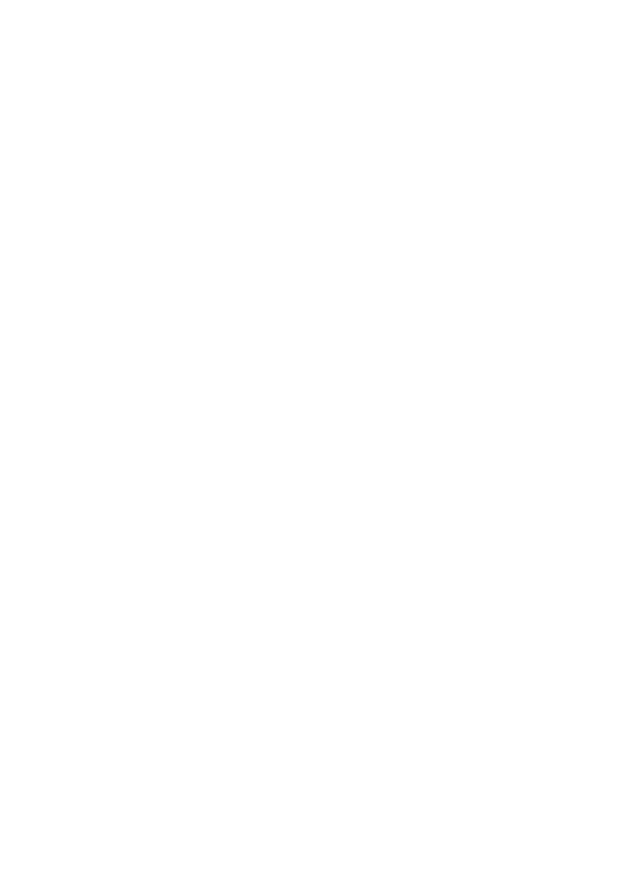
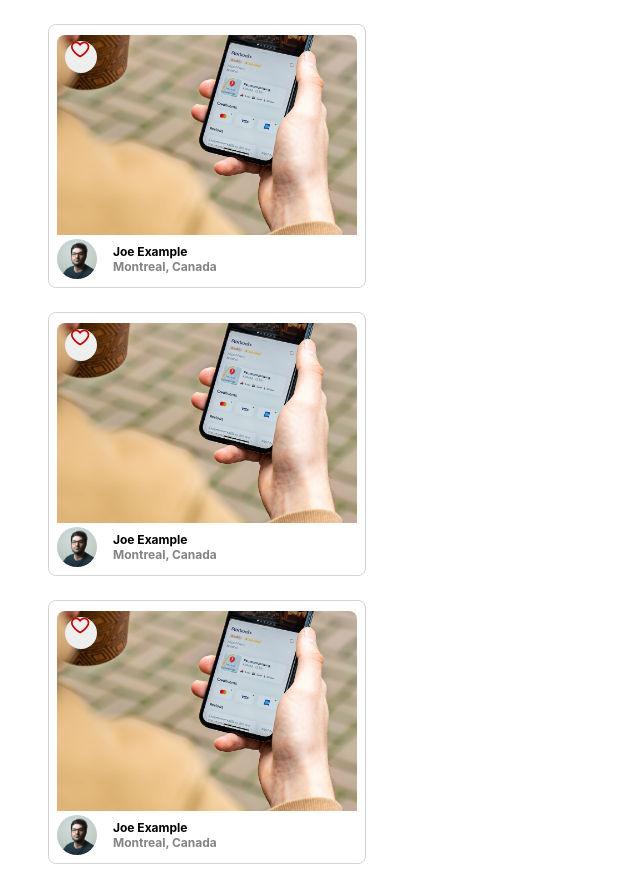
Before and after one commit to amusictheorist/photolabs, a React (Create React App) app in the folder frontend/: page / in a window 1280 px wide. Shown: the whole page, without its empty margins (0-640 px from the left). Before the commit the page ends 800 px from the top, so only its background shows below. Built offline with nearby package versions, Linux system fonts and the light colour scheme; the HTML template or start-up script is replaced by a standard one.

Commit message:
Refactoring

```diff
--- a/frontend/src/App.jsx
+++ b/frontend/src/App.jsx
@@ -13,12 +13,12 @@
     username: "Joe Example",
     profile: `${process.env.PUBLIC_URL}/profile-1.jpg`,
   };
-  const photos = new Array(3);
+  const photos = Array.from({ length: 3 }, () => photo);
 
   return (
     <div className="App">
       {photos.map((_, i) => (
-    <PhotoListItem key={i} photo={photo} />
+        <PhotoListItem key={i} photo={photo} />
       ))}
     </div>
   );
--- a/frontend/src/components/PhotoFavButton.jsx
+++ b/frontend/src/components/PhotoFavButton.jsx
@@ -6,12 +6,14 @@
   const [like, setLike] = useState(false);
 
   const handleClick = () => {
-    setLike((currentLike) => !currentLike);
+    setLike(!like);
   };
 
+  const iconClass = like ? 'photo-list__fav-icon-svg' : 'photo-list__fav-icon';
+
   return (
-    <div className="photo-list__fav-icon" onClick={handleClick}>
-      <FavIcon className={like ? "liked" : "unliked"} />
+    <div className={iconClass}>
+      <FavIcon onClick={handleClick} liked={like} />
     </div>
   );
 }
--- a/frontend/src/components/PhotoListItem.jsx
+++ b/frontend/src/components/PhotoListItem.jsx
@@ -1,11 +1,14 @@
 import React from "react";
 import '../styles/PhotoListItem.scss';
+import FavIcon from "./FavIcon";
+import PhotoFavButton from "./PhotoFavButton";
 
 const PhotoListItem = (props) => {
   const photo = props.photo;
 
   return (
     <div className="photo-list__item">
+      <PhotoFavButton />
       <img className="photo-list__image" src={photo.imageSource} alt="user's photo" />
       <div className="photo-list__user-details">
         <img className="photo-list__user-profile" src={photo.profile} alt="user's profile" />
```
